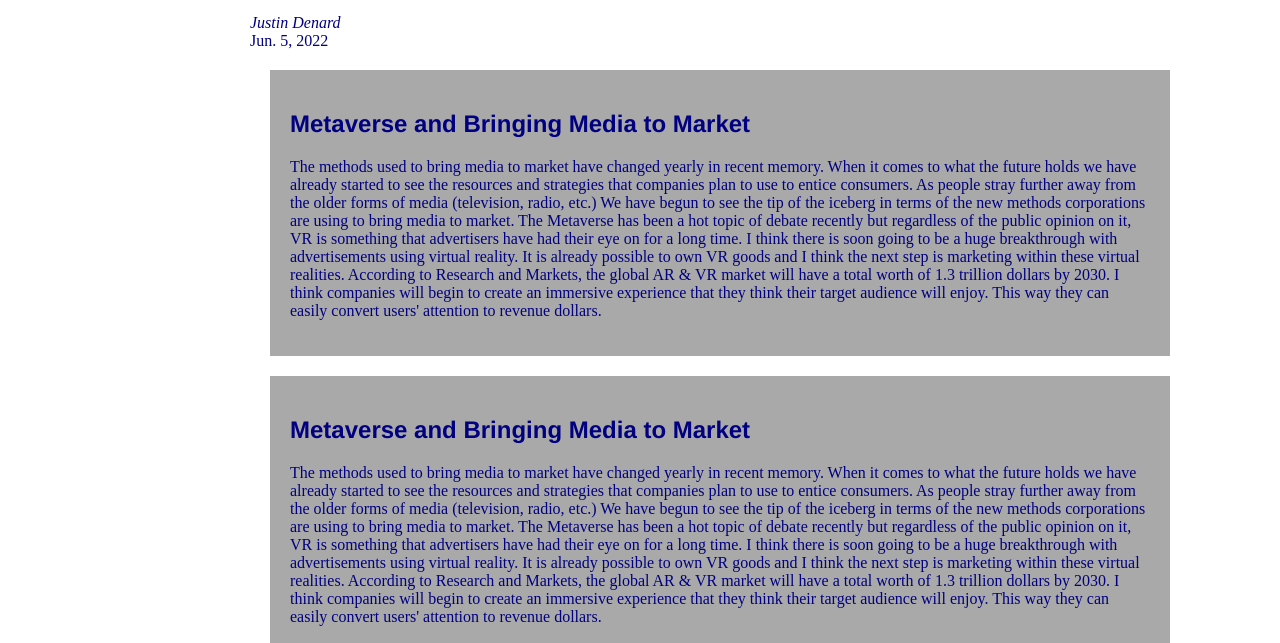
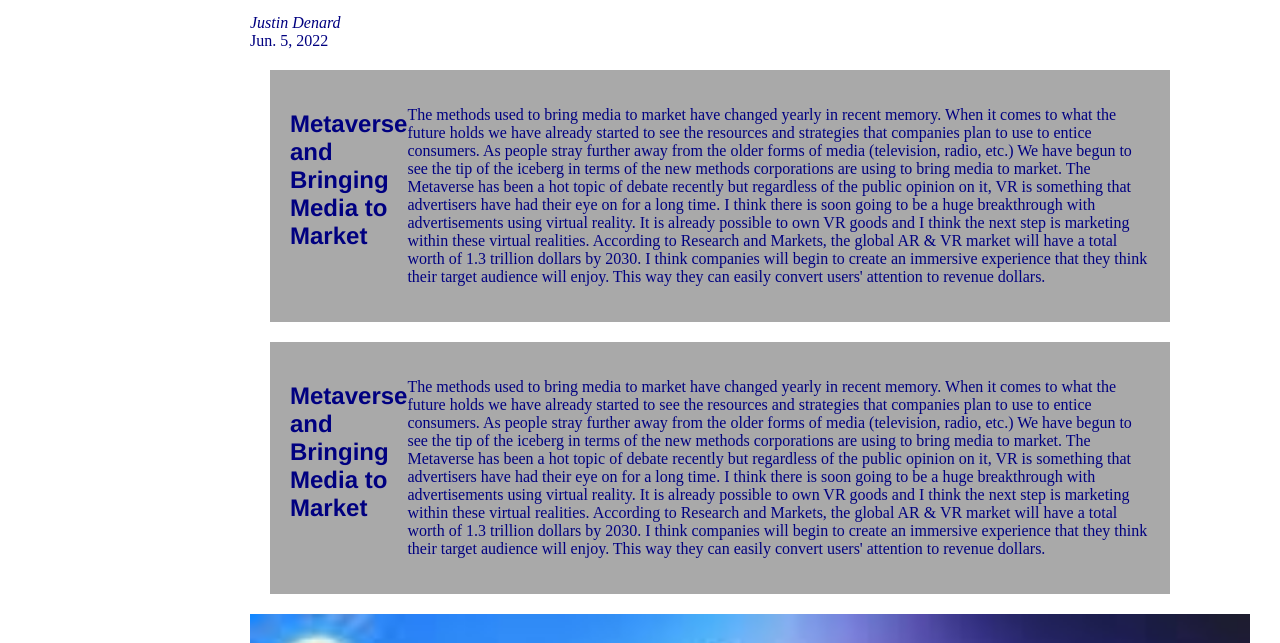
Before and after one commit to denardju/mi349_blog, a plain HTML site: page index.html in a window 1280 px wide. Shown: the part 309-952 px from the top of the page. Drawn offline with Linux system fonts and the light colour scheme.

Commit message:
flex fix

```diff
--- a/style.css
+++ b/style.css
@@ -65,14 +65,13 @@ article{
 background-color: darkgray;
 padding: 20px;
 margin: 20px;
+display: flex;
 }
 
 article:nth-of-type(1){
 flex: 2;
-flex-direction: row;
 }
 
 article:nth-of-type(2){
 flex: 2;
-flex-direction: row;
 }
```
